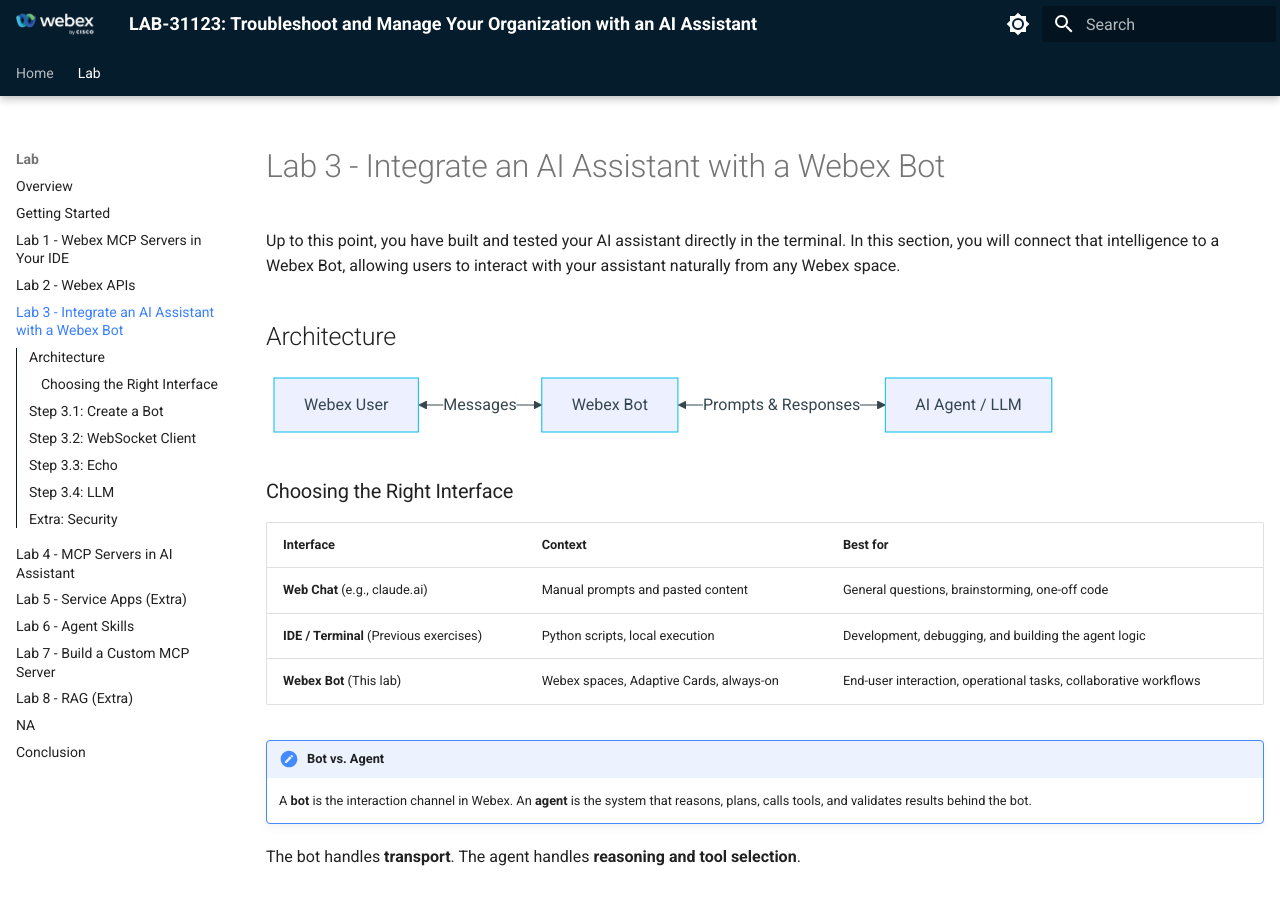
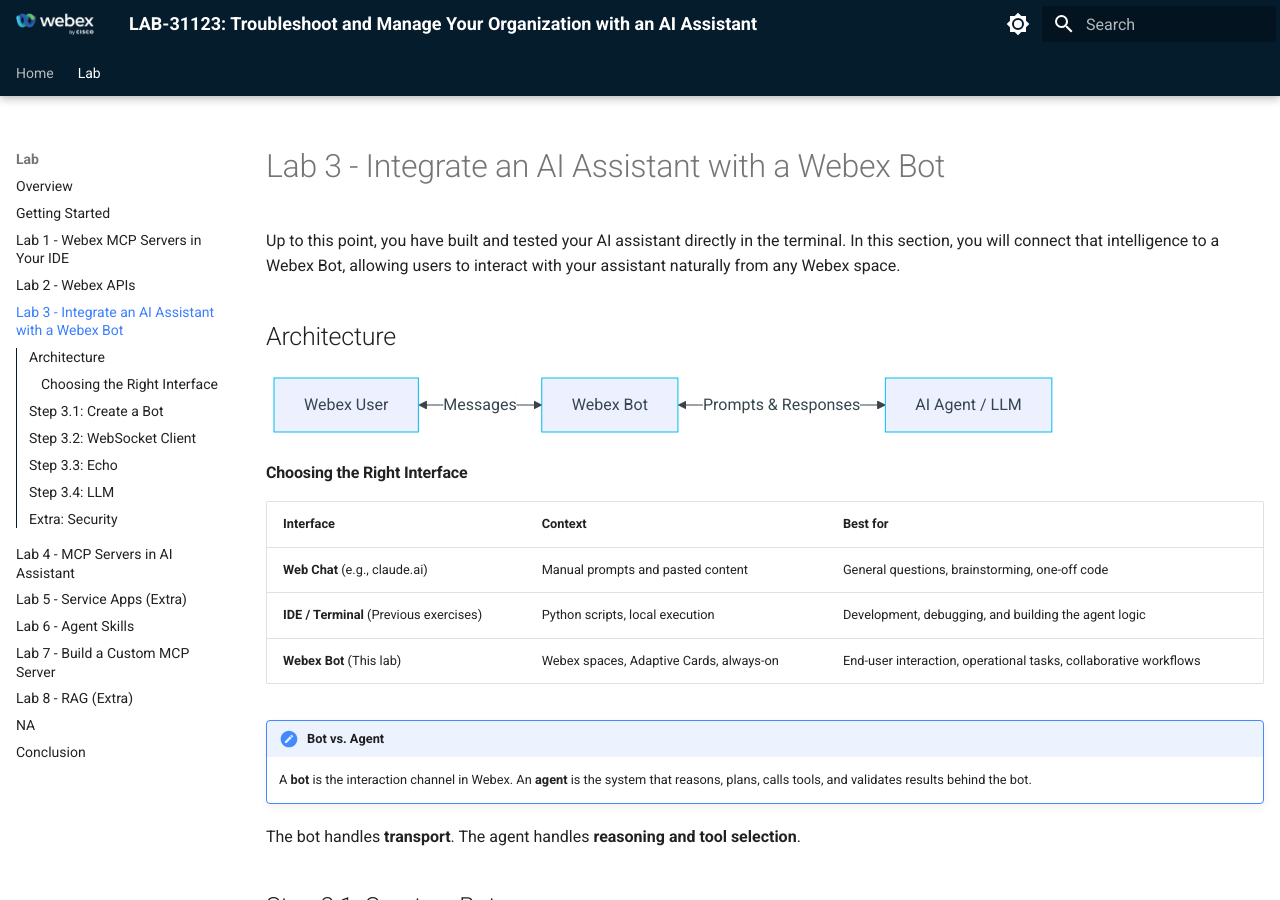
Before and after one commit to WebexCC-SA/LAB-31123, an MkDocs documentation site: the page built from docs/lab3_bot-integration.md, in a window 1280 px wide and 900 px high. Built offline with MkDocs 1.6.1 and Material for MkDocs 9.7.7, drawn with Linux system fonts in a browser that asks for light colours.

````diff
--- a/docs/lab3_bot-integration.md
+++ b/docs/lab3_bot-integration.md
@@ -10,7 +10,7 @@ flowchart LR
     Bot <-->|Prompts & Responses| Agent[AI Agent / LLM]
 ```
 
-### Choosing the Right Interface
+#### Choosing the Right Interface
 
 | Interface | Context | Best for |
 | --- | --- | --- |
````
